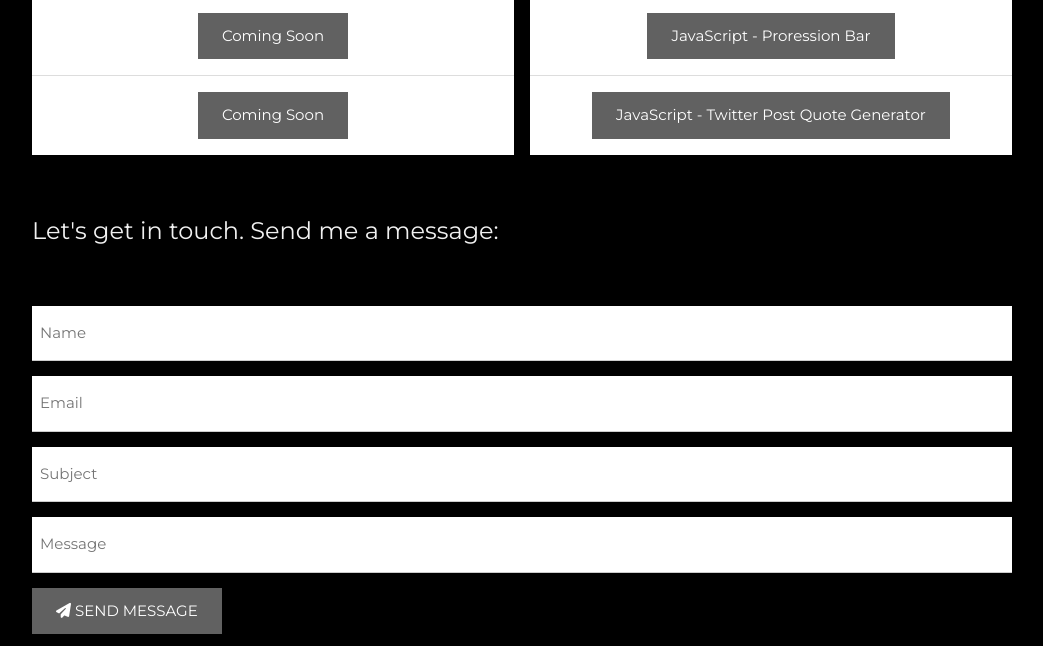
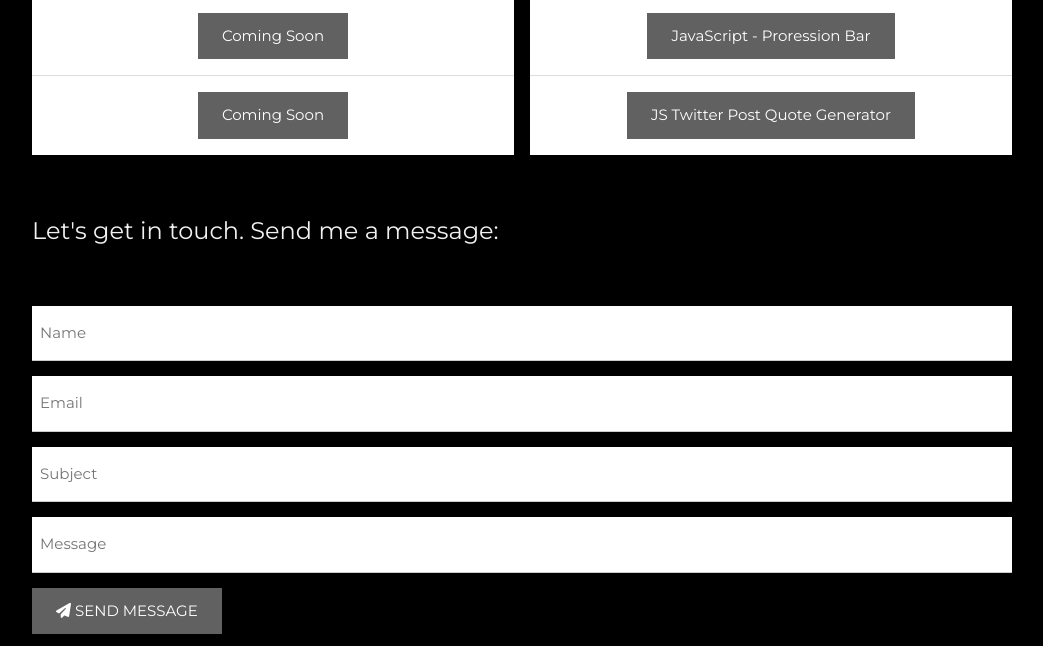
Before and after one commit to RoysterCodeDesign/RoysterCodeDesign.github.io, a plain HTML site: page index.html in a window 1280 px wide. Shown: the part 2260-2906 px from the top of the page, without its empty margins (178-1221 px from the left). Drawn offline with nearby package versions, Linux system fonts and the light colour scheme.

Commit message:
Update index.html

```diff
--- a/index.html
+++ b/index.html
@@ -148,7 +148,7 @@
                             <li class="w3-dark-grey w3-xlarge w3-padding-32" id="frontend">FRONT-END</li>
 <!--                             <li class="w3-padding-16"><button
                                     class="w3-button w3-dark-grey w3-padding-large w3-hover-black">
-                                    <a href="http://roystercodedesign.com/JavaScript-API/" target="_blank">JavaScript - Nasa's API</a>
+                                    <a href="http://roystercodedesign.com/JavaScript-API/" target="_blank">JS Nasa's API</a>
 
                                 </button>
                             </li> -->
@@ -160,7 +160,7 @@
                             </li>
                             <li class="w3-padding-16"><button
                                     class="w3-button w3-dark-grey w3-padding-large w3-hover-black">
-                                    <a href="https://roystercodedesign.com/Quote_Generator/" target="_blank">JavaScript - Twitter Post Quote Generator</a>
+                                    <a href="https://roystercodedesign.com/Quote_Generator/" target="_blank">JS Twitter Post Quote Generator</a>
                                 </button>
                             </li>
                         </ul>
```
